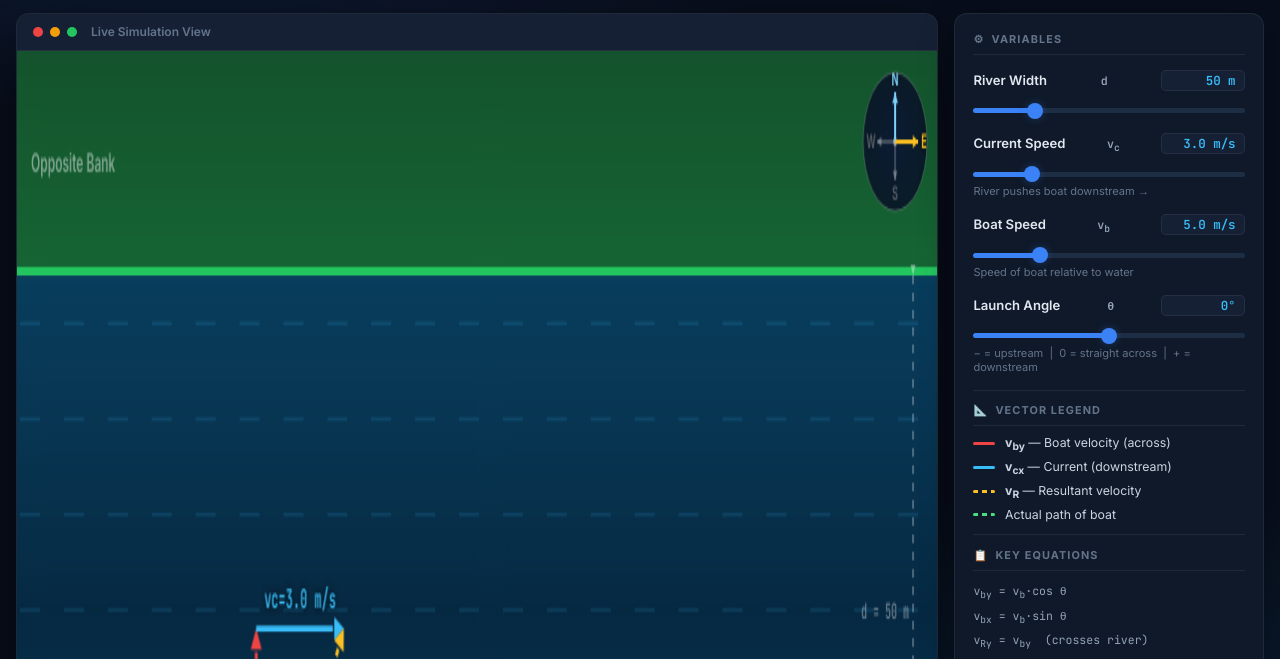
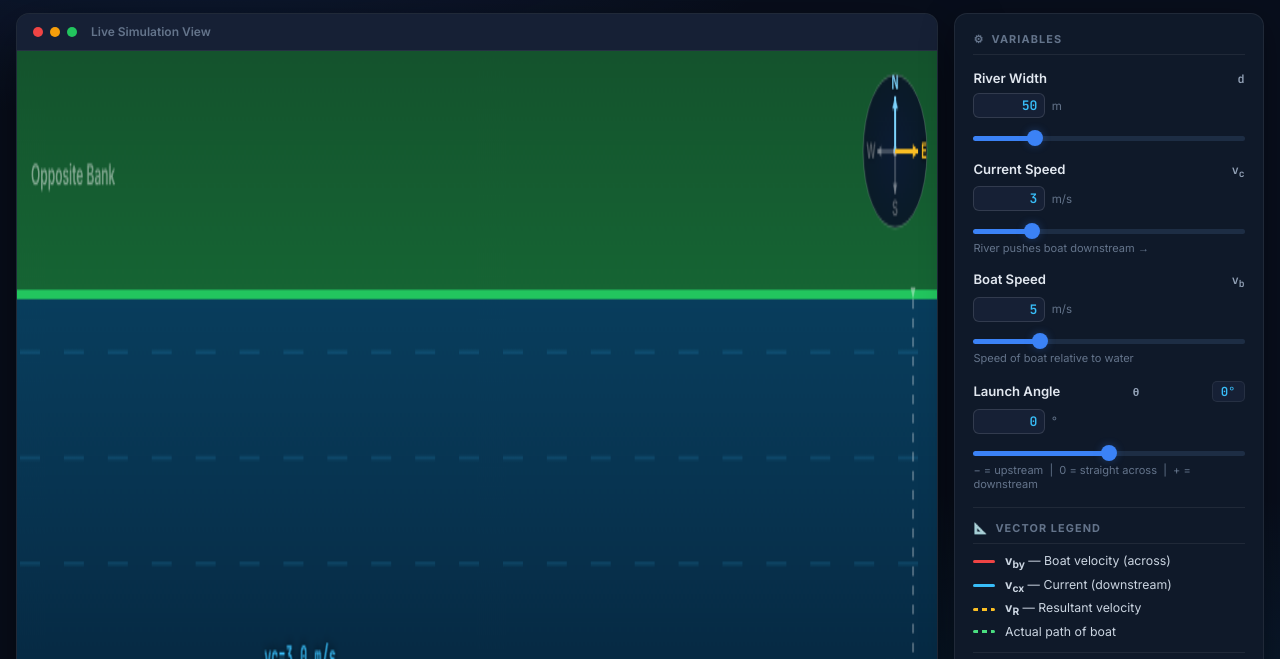
Before and after one commit to PhysicsSimBot/riverboatSimulator, a plain HTML site: page index.html in a window 1280 px wide. Shown: the part 97-756 px from the top of the page. Drawn offline with Linux system fonts and the light colour scheme.

Commit message:
Update index.html

```diff
--- a/index.html
+++ b/index.html
@@ -184,6 +184,47 @@
             color: #94a3b8;
         }
 
+        /* Number input boxes */
+        .num-row {
+            display: flex;
+            align-items: center;
+            gap: 0.4rem;
+            margin-bottom: 0.4rem;
+        }
+
+        .num-input {
+            width: 72px;
+            padding: 3px 7px;
+            background: var(--surface2);
+            border: 1px solid rgba(255, 255, 255, 0.12);
+            border-radius: 6px;
+            color: var(--blue);
+            font-family: 'JetBrains Mono', monospace;
+            font-size: 0.82rem;
+            font-weight: 600;
+            text-align: right;
+            outline: none;
+            transition: border-color 0.15s, box-shadow 0.15s;
+            -moz-appearance: textfield;
+        }
+
+        .num-input::-webkit-inner-spin-button,
+        .num-input::-webkit-outer-spin-button {
+            -webkit-appearance: none;
+            margin: 0;
+        }
+
+        .num-input:focus {
+            border-color: var(--accent);
+            box-shadow: 0 0 0 2px var(--glow);
+        }
+
+        .num-unit {
+            font-size: 0.72rem;
+            color: var(--muted);
+            white-space: nowrap;
+        }
+
         .vbadge {
             background: var(--surface2);
             border: 1px solid rgba(255, 255, 255, 0.07);
@@ -192,8 +233,6 @@
             font-family: 'JetBrains Mono', monospace;
             font-size: 0.78rem;
             color: var(--blue);
-            min-width: 5.2rem;
-            text-align: right;
         }
 
         input[type=range] {
@@ -413,35 +452,41 @@
             <div class="ptitle">⚙&nbsp; Variables</div>
 
             <div class="cg">
-                <div class="clabel">
-                    River Width <span class="sym">d</span>
-                    <span class="vbadge" id="dW">50 m</span>
+                <div class="clabel">River Width <span class="sym">d</span></div>
+                <div class="num-row">
+                    <input type="number" class="num-input" id="nW" min="10" max="200" step="1" value="50">
+                    <span class="num-unit">m</span>
                 </div>
                 <input type="range" id="sW" min="10" max="200" value="50" step="1">
             </div>
 
             <div class="cg">
-                <div class="clabel">
-                    Current Speed <span class="sym">v<sub>c</sub></span>
-                    <span class="vbadge" id="dC">3.0 m/s</span>
+                <div class="clabel">Current Speed <span class="sym">v<sub>c</sub></span></div>
+                <div class="num-row">
+                    <input type="number" class="num-input" id="nC" min="0" max="15" step="0.1" value="3">
+                    <span class="num-unit">m/s</span>
                 </div>
                 <input type="range" id="sC" min="0" max="15" value="3" step="0.1">
                 <div class="hint">River pushes boat downstream →</div>
             </div>
 
             <div class="cg">
-                <div class="clabel">
-                    Boat Speed <span class="sym">v<sub>b</sub></span>
-                    <span class="vbadge" id="dB">5.0 m/s</span>
+                <div class="clabel">Boat Speed <span class="sym">v<sub>b</sub></span></div>
+                <div class="num-row">
+                    <input type="number" class="num-input" id="nB" min="0.5" max="20" step="0.1" value="5">
+                    <span class="num-unit">m/s</span>
                 </div>
                 <input type="range" id="sB" min="0.5" max="20" value="5" step="0.1">
                 <div class="hint">Speed of boat relative to water</div>
             </div>
 
             <div class="cg">
-                <div class="clabel">
-                    Launch Angle <span class="sym">θ</span>
+                <div class="clabel">Launch Angle <span class="sym">θ</span>
                     <span class="vbadge" id="dA">0°</span>
+                </div>
+                <div class="num-row">
+                    <input type="number" class="num-input" id="nA" min="-75" max="75" step="1" value="0">
+                    <span class="num-unit">°</span>
                 </div>
                 <input type="range" id="sA" min="-75" max="75" value="0" step="1">
                 <div class="hint">− = upstream &nbsp;|&nbsp; 0 = straight across &nbsp;|&nbsp; + = downstream</div>
@@ -532,9 +577,10 @@
             const sC = document.getElementById('sC');
             const sB = document.getElementById('sB');
             const sA = document.getElementById('sA');
-            const dW = document.getElementById('dW');
-            const dC = document.getElementById('dC');
-            const dB = document.getElementById('dB');
+            const nW = document.getElementById('nW');
+            const nC = document.getElementById('nC');
+            const nB = document.getElementById('nB');
+            const nA = document.getElementById('nA');
             const dA = document.getElementById('dA');
             const crossWarning = document.getElementById('crossWarning');
             const btnRun = document.getElementById('btnRun');
@@ -568,7 +614,29 @@
                 const p = (el.value - el.min) / (el.max - el.min) * 100;
                 el.style.setProperty('--pct', p + '%');
             }
-            [sW, sC, sB, sA].forEach(el => { sliderFill(el); el.addEventListener('input', () => sliderFill(el)); });
+
+            /* ── Bidirectional slider ↔ number-input sync ── */
+            const pairs = [[sW, nW], [sC, nC], [sB, nB], [sA, nA]];
+
+            pairs.forEach(([slider, numIn]) => {
+                // Slider moved → update number input + fill
+                slider.addEventListener('input', () => {
+                    numIn.value = parseFloat(slider.value);
+                    sliderFill(slider);
+                });
+                // Number typed → clamp, update slider + fill, trigger sim update
+                numIn.addEventListener('input', () => {
+                    let v = parseFloat(numIn.value);
+                    if (isNaN(v)) return;
+                    v = Math.max(parseFloat(slider.min), Math.min(parseFloat(slider.max), v));
+                    slider.value = v;
+                    sliderFill(slider);
+                    if (S.running || S.done) doReset();
+                    else { readInputs(); render(); }
+                });
+                // Init fill
+                sliderFill(slider);
+            });
 
             /* ── Physics ── */
             function compute() {
@@ -1080,9 +1148,12 @@
                 S.vC = parseFloat(sC.value);
                 S.vB = parseFloat(sB.value);
                 S.launchDeg = parseFloat(sA.value);
-                dW.textContent = `${S.d} m`;
-                dC.textContent = `${S.vC.toFixed(1)} m/s`;
-                dB.textContent = `${S.vB.toFixed(1)} m/s`;
+                // Sync number inputs to match sliders (sliders are always clamped)
+                nW.value = S.d;
+                nC.value = S.vC;
+                nB.value = S.vB;
+                nA.value = S.launchDeg;
+                // Angle badge: colour-coded display
                 const sign = S.launchDeg < 0 ? '↖ ' : S.launchDeg > 0 ? '↗ ' : '';
                 dA.textContent = `${sign}${S.launchDeg > 0 ? '+' : ''}${S.launchDeg}°`;
                 dA.style.color = S.launchDeg < 0 ? '#4ade80' : S.launchDeg > 0 ? '#f87171' : '#38bdf8';
@@ -1092,6 +1163,7 @@
                 btnRun.disabled = cantCross;
             }
 
+            // Slider input → read + render (number inputs already synced in the pairs loop above)
             [sW, sC, sB, sA].forEach(el => el.addEventListener('input', () => {
                 if (S.running || S.done) doReset();
                 else { readInputs(); render(); }
@@ -1130,4 +1202,3 @@
 </body>
 
 </html>
-<!-- trigger deploy -->
```
